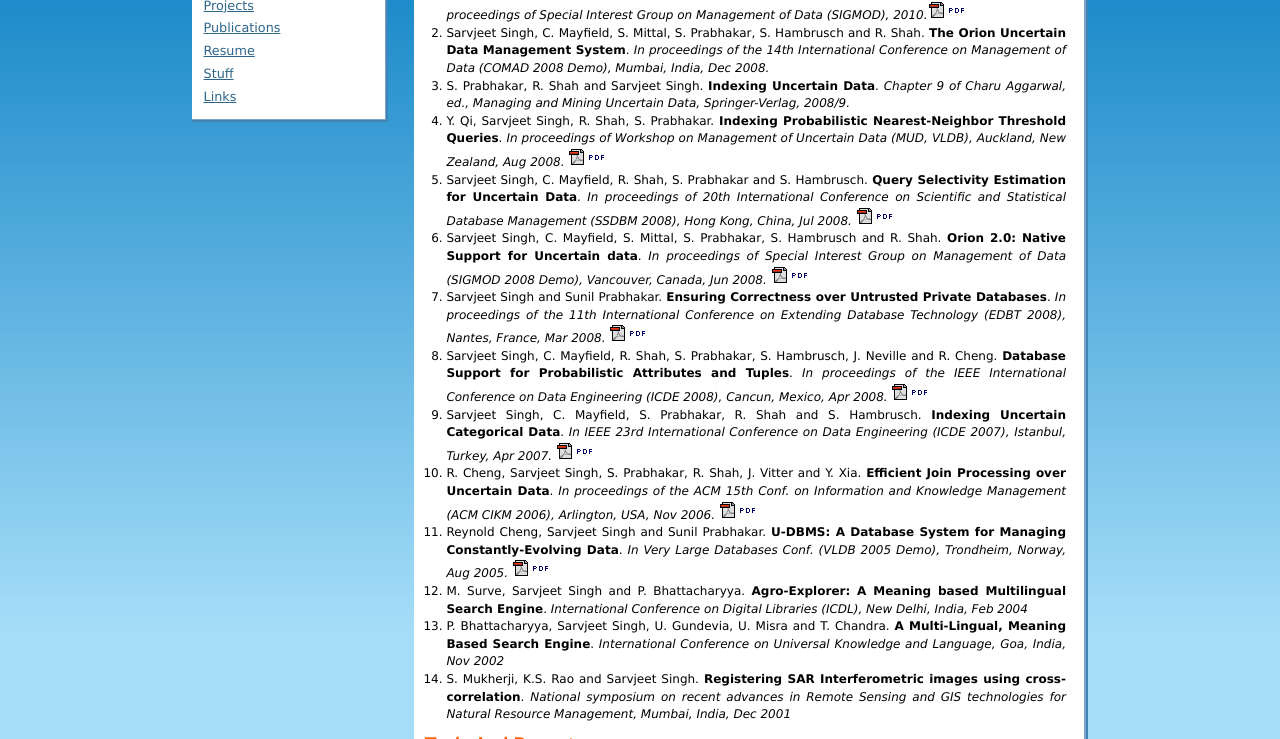
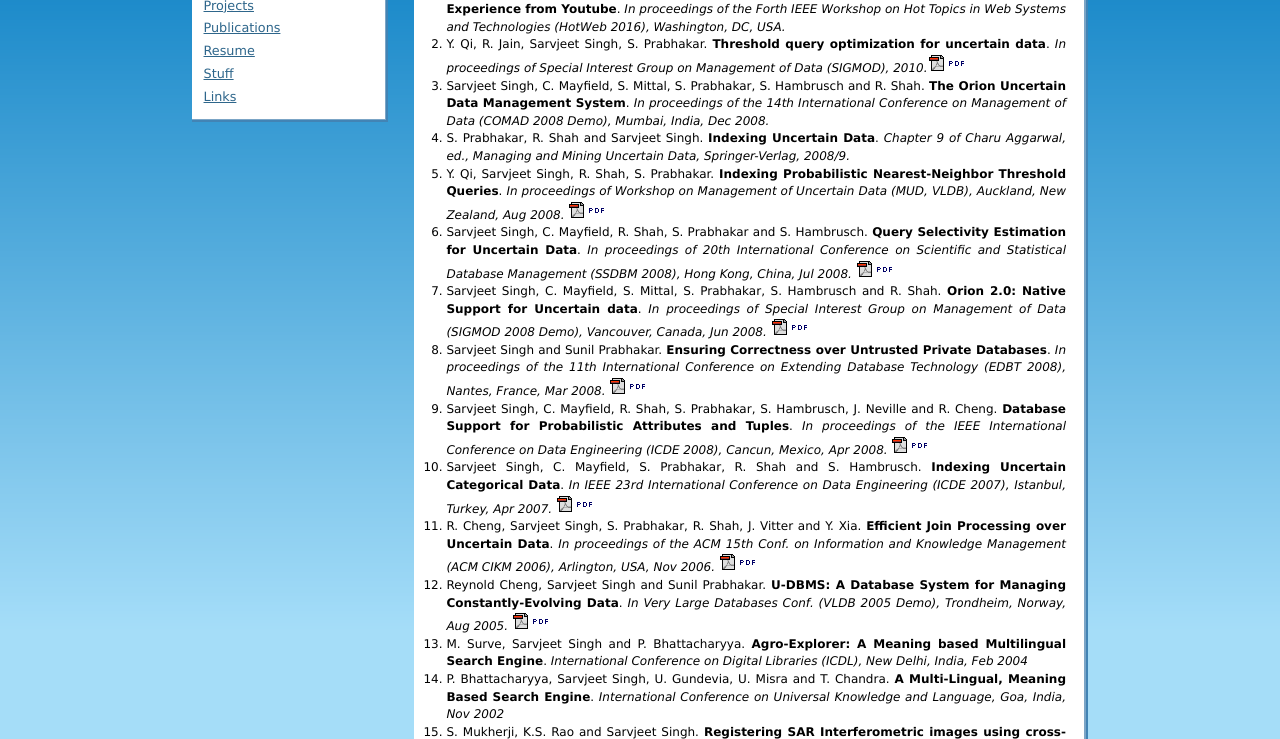
Before and after one commit to sarvjeets/sarvjeet, a plain HTML site: page publish.html in a window 1280 px wide. Shown: the part 133-872 px from the top of the page. Drawn offline with Linux system fonts and the light colour scheme.

Commit message:
Added HotWeb publication

```diff
--- a/publish.html
+++ b/publish.html
@@ -38,6 +38,8 @@
 <ol>
 
 <!-- Also update the resume page -->
+
+<LI>R. Yang, Sarvjeet Singh, P. Cao, E. Chi and B. Fu. <B>Video Watch Time and Comment Sentiment: Experience from Youtube</B>. <I>In proceedings of the Forth IEEE Workshop on Hot Topics in Web Systems and Technologies (HotWeb 2016), Washington, DC, USA.</I>
 
 <LI>Y. Qi, R. Jain, Sarvjeet Singh, S. Prabhakar. <B>Threshold query optimization for uncertain data</B>. <I>In proceedings of Special Interest Group on Management of Data (SIGMOD), 2010.</I><a href="docs/threshold.pdf"><img src="images/pdf.gif" alt="PDF" border=0></a>
 
```
Also changed, not shown: cv.html (+2 -0 lines).
